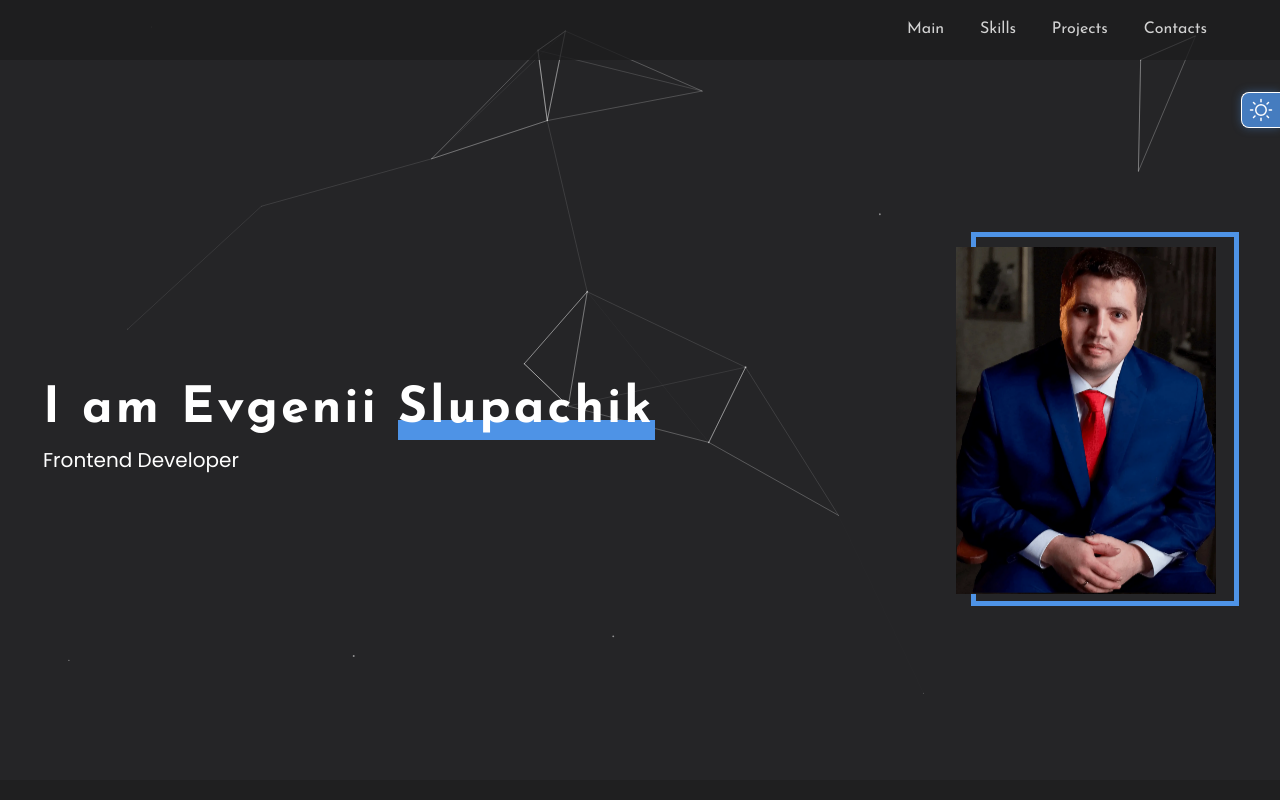
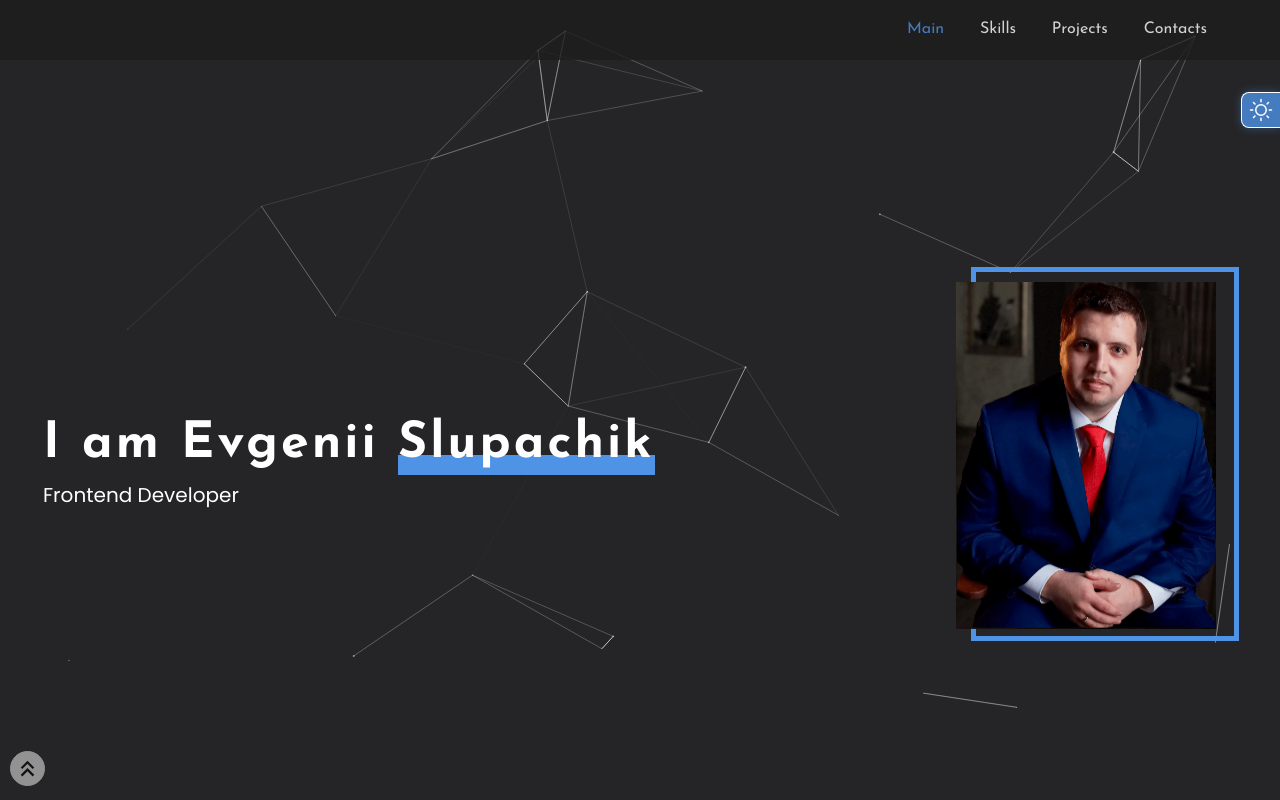
Before and after one commit to MrEvgeniy1989/portfolio, a React (Create React App) app: page /#main in a window 1280 px wide. Shown: the top 800 px of the page. Built offline with nearby package versions, Linux system fonts and the light colour scheme.

Commit message:
feat: сделал плавный скролл с помощью библиотеки react-scroll

```diff
--- a/src/app/upButton/UpButton.tsx
+++ b/src/app/upButton/UpButton.tsx
@@ -1,4 +1,5 @@
 import React, { useState } from 'react'
+import { animateScroll as scroll } from 'react-scroll'
 
 import s from './upButton.module.scss'
 
@@ -8,13 +9,12 @@ import { useSmoothScroll } from '../../common/hooks/useSmoothScroll/useSmoothScr
 type Props = {}
 
 export const UpButton = ({}: Props) => {
-  const [showButton, setShowButton] = useState(false)
-  const scrollToTop = useSmoothScroll(setShowButton, 50)
+  const [showButton, setShowButton] = useState(true)
 
   return (
     <button
       className={s.scrollButton}
-      onClick={scrollToTop}
+      onClick={() => scroll.scrollToTop()}
       style={{ display: showButton ? 'block' : 'none' }}
     >
       <UpArrowIcon className={s.upArrowIcon} />
--- a/src/common/components/particle/Particle.tsx
+++ b/src/common/components/particle/Particle.tsx
@@ -26,10 +26,6 @@ export const Particle = () => {
           fpsLimit: 120,
           interactivity: {
             events: {
-              onClick: {
-                enable: true,
-                mode: 'push',
-              },
               onHover: {
                 enable: true,
                 mode: 'repulse',
@@ -70,8 +66,8 @@ export const Particle = () => {
             number: {
               density: {
                 enable: true,
-                height: 1500,
-                width: 1500,
+                height: 1300,
+                width: 1300,
               },
               value: 50,
             },
--- a/src/features/header/Header.module.scss
+++ b/src/features/header/Header.module.scss
@@ -1,8 +1,9 @@
 @import '../../common/styles/sass/mixins';
 
 .header {
-  position: relative;
+  position: fixed;
   z-index: 9999;
+  top: 0;
   right: 0;
   left: 0;
 
--- a/src/features/header/nav/Nav.module.scss
+++ b/src/features/header/nav/Nav.module.scss
@@ -6,14 +6,16 @@
   justify-content: space-between;
   width: 340px;
 
-  a {
+  .link {
     @include text(var(--font-family-primary), 16px, 1.2, 400);
 
     cursor: pointer;
+    user-select: none;
     color: var(--text-color);
     text-decoration: none;
 
-    &:hover {
+    &:hover,
+    &.active {
       color: var(--primary-color);
       transition: color 0.2s ease;
     }
--- a/src/features/header/nav/Nav.tsx
+++ b/src/features/header/nav/Nav.tsx
@@ -1,6 +1,9 @@
-import React from 'react'
+import React, { useState } from 'react'
+import { Link as LinkScroll } from 'react-scroll'
 
-import style from './Nav.module.scss'
+import clsx from 'clsx'
+
+import s from './Nav.module.scss'
 
 const menuItems = [
   { href: 'main', id: 1, title: 'Main' },
@@ -10,20 +13,26 @@ const menuItems = [
 ]
 
 export const Nav = () => {
+  const [activeItem, setActiveItem] = useState<null | string>('main')
+
   return (
-    // <div className={style.nav}>
-    //   <a href={'#main'}>Main</a>
-    //   <a href={'#skills'}>Skills</a>
-    //   <a href={'#projects'}>Projects</a>
-    //   <a href={'#contacts'}>Contacts</a>
-    // </div>
-
-    <ul className={style.nav}>
+    <ul className={s.nav}>
       {menuItems.map(item => {
         return (
-          <a href={`#${item.href}`} key={item.id}>
+          <LinkScroll
+            className={clsx(s.link, activeItem === item.href ? s.active : '')}
+            hashSpy
+            key={item.id}
+            offset={-60}
+            onClick={() => {
+              setActiveItem(item.href)
+            }}
+            smooth
+            spy
+            to={item.href}
+          >
             {item.title}
-          </a>
+          </LinkScroll>
         )
       })}
     </ul>
--- a/src/features/main/Main.module.scss
+++ b/src/features/main/Main.module.scss
@@ -5,8 +5,9 @@
   align-items: center;
   justify-content: center;
 
-  height: calc(100vh - 80px);
-  padding: 50px 0;
+  height: calc(100vh - var(--header-height));
+  margin-top: var(--header-height);
+  padding-top: 50px;
 
   background-color: var(--background-secondary);
 
```
